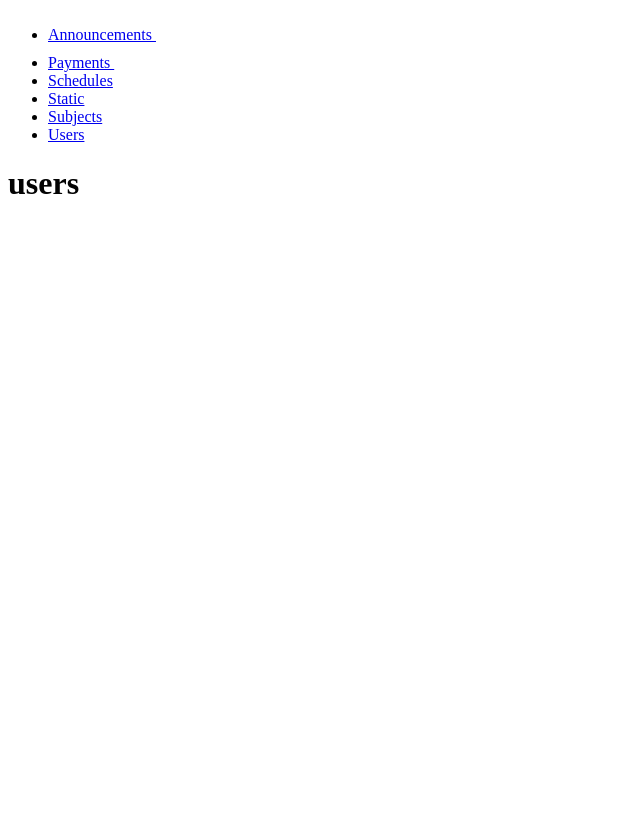
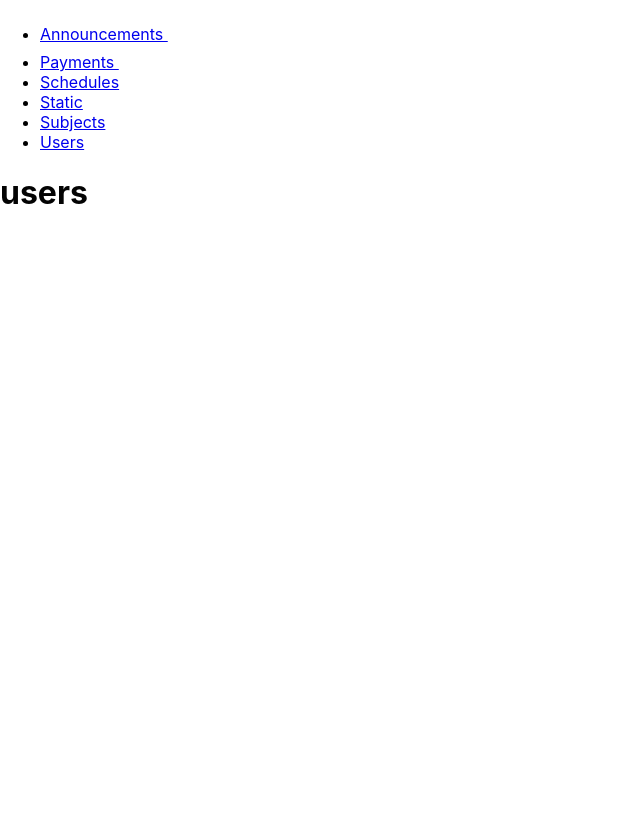
Before and after one commit to miltonparedes/campus, a Django app: template templates/users/index.html in a window 1280 px wide. Shown: the whole page, without its empty margins (0-640 px from the left). Before the commit the page ends 194 px from the top, so only its background shows below. Run offline with Django 3.2, Linux system fonts and the light colour scheme; the template is opened without the code that fills it, so the values that code supplies are empty; style sheets or scripts are compiled from the project's sources; some libraries are stand-ins or nearby versions; some web fonts are replaced.

Commit message:
add static base

```diff
--- a/static/_scss/campus.scss
+++ b/static/_scss/campus.scss
@@ -1,4 +1,6 @@
 @charset "utf-8";
 @import "campus/variables";
+@import url('https://rsms.me/inter/inter.css');
+@import "campus/base";
 @import "campus/type";
 @import "campus/icons";
--- /dev/null
+++ b/static/_scss/campus/base.scss
@@ -0,0 +1,11 @@
+body, html{
+  margin: 0;
+  height: 100%;
+  font-family: 'Inter', sans-serif;
+}
+@supports (font-variation-settings: normal) {
+  html { font-family: 'Inter var', sans-serif; }
+}
+*{
+  box-sizing: border-box;
+}
```
